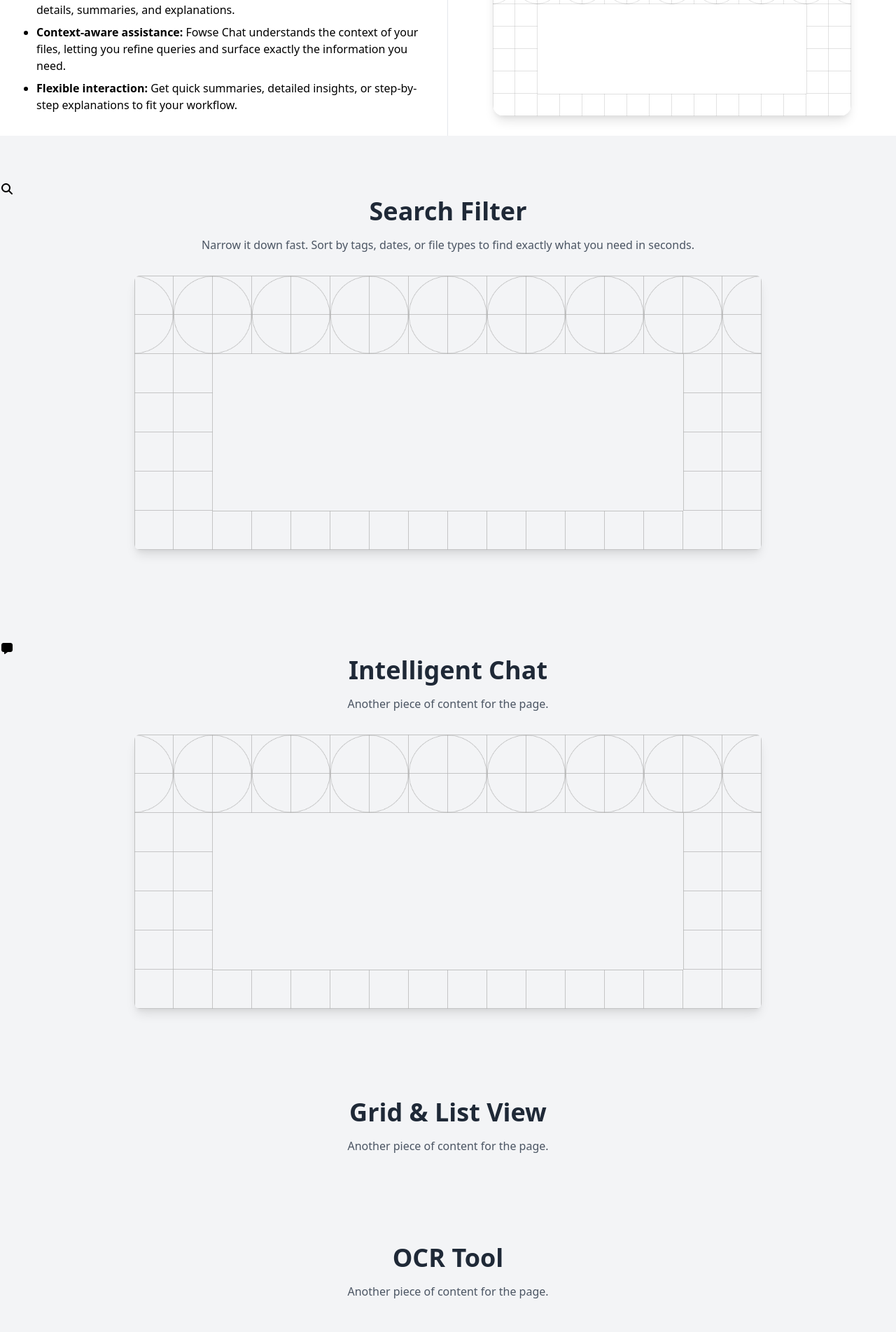
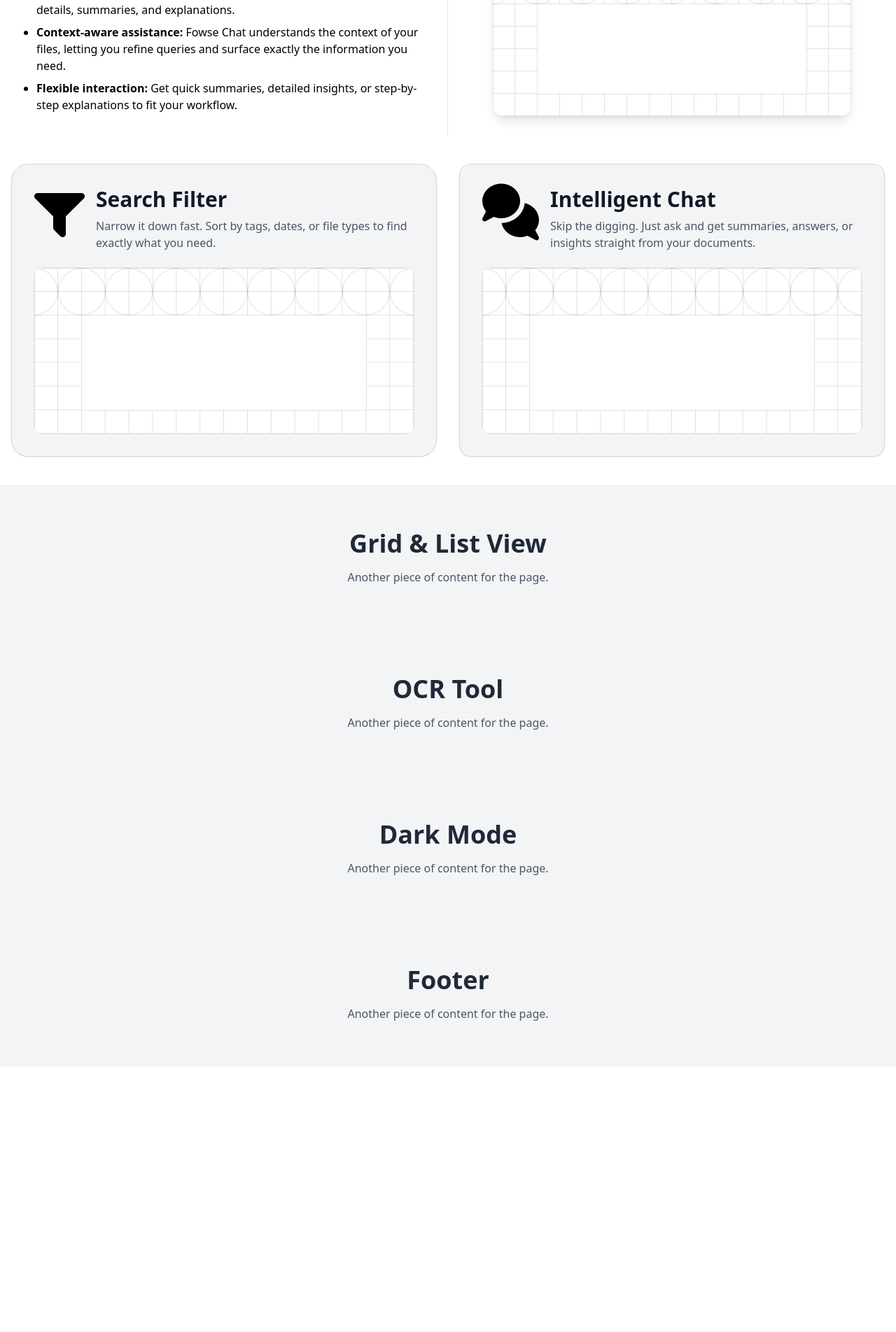
Before and after one commit to 09078270504/EDMS, a Django app: page / in a window 1280 px wide. Shown: the part 1217-3121 px from the top of the page at 70% size. After the commit the page ends 2676 px from the top, so only its background shows below. Run offline with Django 5.2, Linux system fonts and the light colour scheme; some libraries are stand-ins or nearby versions.

Commit message:
feat(base): more content

```diff
--- a/webocr/templates/base.html
+++ b/webocr/templates/base.html
@@ -127,25 +127,65 @@
         </div>
 
       <!-- Another Section -->
-      <div class="py-16 bg-gray-100">
-        <i class="fa-solid fa-magnifying-glass"></i>
-        <h2 class="text-4xl text-center font-semibold text-gray-800">Search Filter </h2>
-        <p class="text-center mt-4 text-gray-600">Narrow it down fast. Sort by tags, dates, or file types to
-          find exactly what you need in seconds.
-        </p>
-        <div class="mt-8 flex justify-center">
-          <img src="{% static 'img/background_fowse.png' %}" alt="Feature Image" class="w-full max-w-4xl rounded-lg shadow-lg">
+      <section class="bg-white py-10">
+        <div class="container mx-auto px-4">
+          <div class="grid grid-cols-1 md:grid-cols-2 gap-6 lg:gap-8">
+
+            <!-- Card: Search Filter -->
+            <article class="rounded-3xl border border-gray-300 bg-gray-100 p-6 md:p-8 shadow-sm
+               shadow-[inset_0_1px_0_rgba(255,255,255,0.7)">
+              <header class="flex items-start gap-4">
+                <i class="fa-solid fa-filter text-black text-6xl md:text-7xl leading-none"></i>
+                <div>
+                  <h3 class="text-2xl md:text-3xl font-semibold text-gray-900">Search Filter</h3>
+                  <p class="mt-2 text-gray-600">
+                    Narrow it down fast. Sort by tags, dates, or file types to find exactly what you need.
+                  </p>
+                </div>
+              </header>
+
+              <div class="mt-6">
+                <div class="relative">
+                  <div class="rounded-xl overflow-hidden bg-white ring-1 ring-gray-200">
+                    <img
+                      src="{% static 'img/background_fowse.png' %}"
+                      alt="Advanced Search"
+                      class="w-full h-auto bg-white"
+                    />
+                  </div>
+                  <div class"pointer-events-none absolute left-1/2 top-full -translate-x-1/2 -mt-2
+                     h-8 w-11/12 md:w-10/12 rounded-full bg-black/25 opacity-30 blur-2xl">
+                  </div>
+                </div>
+              </div>
+            </article>
+
+            <!-- Card: Intelligent Chat -->
+            <article class="rounded-2xl border border-gray-300 bg-gray-100 p-6 md:p-8 shadow-sm">
+              <header class="flex items-start gap-4">
+                <i class="fa-solid fa-comments text-black text-6xl md:text-7xl leading-none"></i>
+                <div>
+                  <h3 class="text-2xl md:text-3xl font-semibold text-gray-900">Intelligent Chat</h3>
+                  <p class="mt-2 text-gray-600">
+                    Skip the digging. Just ask and get summaries, answers, or insights straight from your documents.
+                  </p>
+                </div>
+              </header>
+
+              <div class="mt-6">
+                <div class="rounded-xl overflow-hidden ring-1 ring-gray-200 shadow-[0_12px_24px_rgba(0,0,0,0.15)]">
+                  <img
+                    src="{% static 'img/background_fowse.png' %}"
+                    alt="Chat Preview"
+                    class="w-full h-auto bg-white"
+                  />
+                </div>
+              </div>
+            </article>
+          </div>
         </div>
-      </div>
+      </section>
 
-      <div class="py-16 bg-gray-100">
-        <i class="fa-solid fa-message"></i>
-        <h2 class="text-4xl text-center font-semibold text-gray-800">Intelligent Chat</h2>
-        <p class="text-center mt-4 text-gray-600">Another piece of content for the page.</p>
-        <div class="mt-8 flex justify-center">
-          <img src="{% static 'img/background_fowse.png' %}" alt="Feature Image" class="w-full max-w-4xl rounded-lg shadow-lg">
-        </div>
-      </div>
 
       <!-- More sections can be added here -->
        <div class="py-16 bg-gray-100">
```
